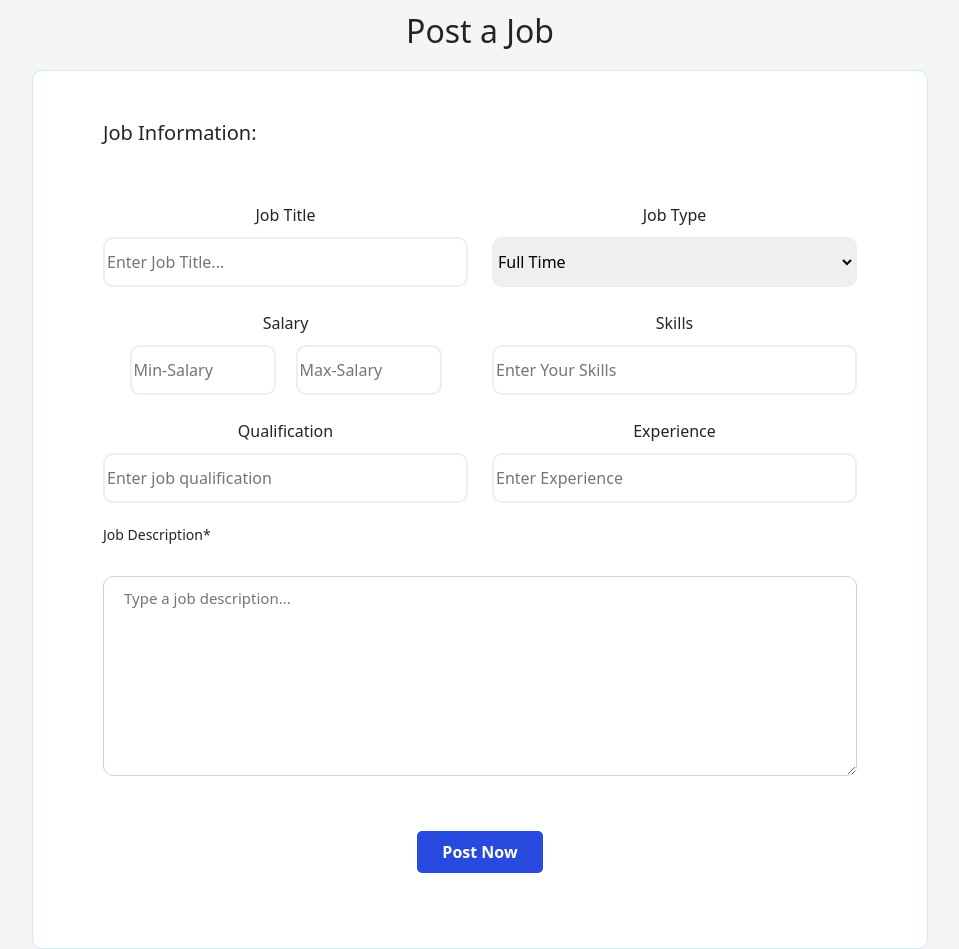
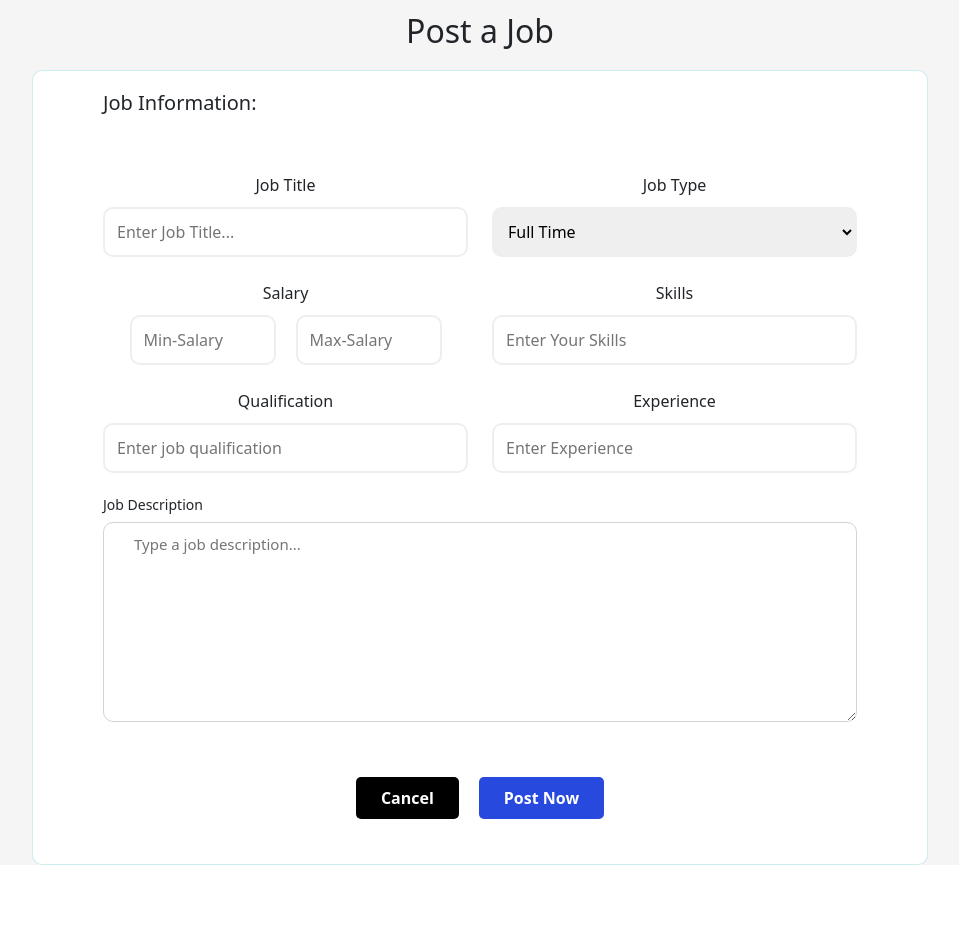
Before and after one commit to Mr-Dukey/jobportal, a React (Create React App) app: page /new-job in a window 1280 px wide. Shown: the whole page, without its empty margins (160-1119 px from the left). After the commit the page ends 865 px from the top, so only its background shows below. Built offline with nearby package versions, Linux system fonts and the light colour scheme.

Commit message:
job form update

```diff
--- a/src/Components/New Job/NewJob.css
+++ b/src/Components/New Job/NewJob.css
@@ -21,7 +21,7 @@
 }
 
 .wholeform {
-    padding: 50px 70px;
+    padding: 20px 70px;
 }
 
 .new-job-sections {
@@ -53,16 +53,22 @@
     outline: none;
 }
 
+.new-job-input input[type="number"]::-webkit-inner-spin-button,
+.new-job-input input[type="number"]::-webkit-outer-spin-button{
+    -webkit-appearance: none;
+}
+
 .new-job-input input:focus {
     border-color: #305af3;
 }
 
-.new-job-field:focus-within {
+.new-job-field:focus-within,
+.description:focus-within {
     color: #305af3;
 }
 
 .new-job-salary {
-    width: 45% !important;
+    width: 43% !important;
     margin-inline: 10px;
 }
 
@@ -77,9 +83,14 @@
     color: white;
     font-weight: 600;
     border: none;
+    margin-inline: 10px;
 }
 
-.description {
+.postnow button:nth-child(1){
+    background-color: #000000;
+}
+
+.description textarea{
     width: 100%;
     height: 200px;
     border: 1px solid lightgray;
@@ -87,10 +98,14 @@
     padding: 10px 20px;
     font-size: 15px;
     color: rgb(156, 154, 154);
+    outline: none;
+
 }
 
-.description:focus {
-    outline: none;
+.description textarea::placeholder,
+.new-job-input input::placeholder,
+.new-job-input select{
+    padding-left: 10px;
 }
 
 @media (max-width:572px) {
--- a/src/Components/New Job/NewJob.jsx
+++ b/src/Components/New Job/NewJob.jsx
@@ -1,7 +1,6 @@
 import React from 'react'
 import './NewJob.css'
 import { Col, Row } from 'react-bootstrap'
-
 
 export default function NewJob() {
     return (
@@ -69,14 +68,15 @@ export default function NewJob() {
                             </div>
                         </Col>
 
-                        <h6 style={{ fontSize: '14px', textAlign: "left" }}>Job Description*</h6>
-                        <div>
-                            <textarea className='description' placeholder='Type a job description...' rows="10" cols="105"></textarea>
+                        <div className='description'>
+                        <h6 style={{ fontSize: '14px', textAlign: "left" }}>Job Description</h6>
+                            <textarea  placeholder='Type a job description...' rows="10" cols="105"></textarea>
                         </div>
 
 
 
                         <div className="postnow">
+                            <button>Cancel</button>
                             <button>Post Now</button>
                         </div>
 
```
